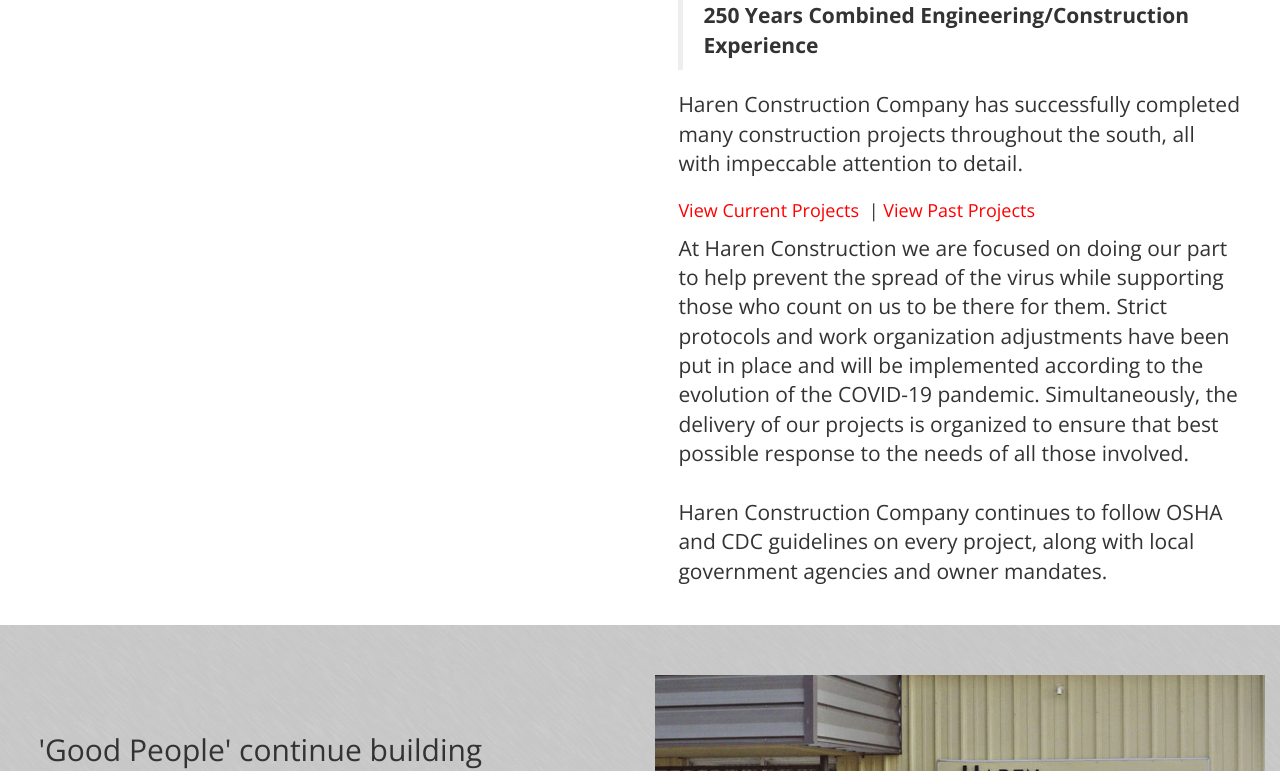
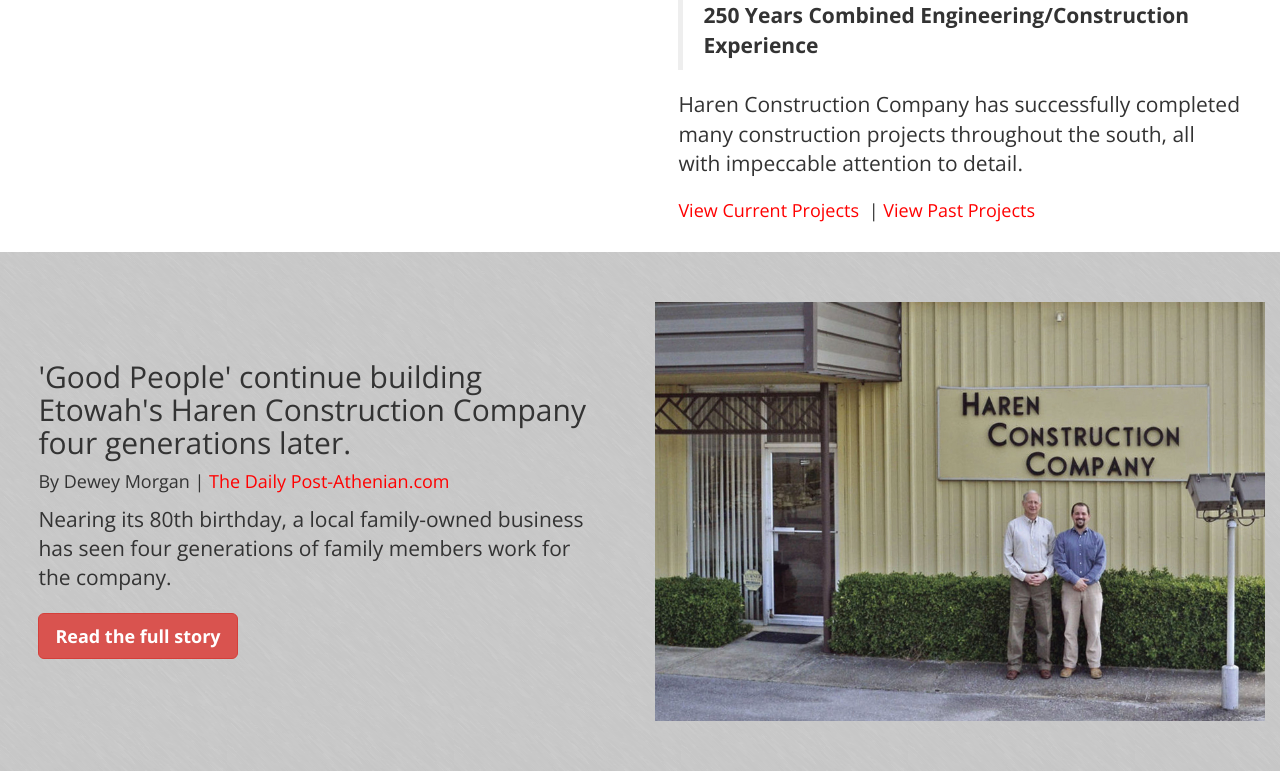
Before and after one commit to harenconstruction/applicant, a Django app: template applicant/templates/pages/index.html in a window 1280 px wide. Shown: the part 2173-2944 px from the top of the page. Run offline with Django 3.2, Linux system fonts and the light colour scheme; the template is opened without the code that fills it, so the values that code supplies are empty; parts of the project's set-up code (start-up, migrations or seed data) failed here and were passed over; some libraries are stand-ins or nearby versions; grey boxes are pictures that could not be loaded.

Commit message:
Update Covid Statement
Removed initial statement in page content

```diff
--- a/applicant/templates/pages/index.html
+++ b/applicant/templates/pages/index.html
@@ -113,13 +113,7 @@
             <p class="lead">Haren Construction Company strives to create a partnership arrangement with all parties involved in a project to insure quality and satisfaction.</p>
             <blockquote><p class="lead"><b>250 Years Combined Engineering/Construction Experience</b></p></blockquote>
             <p class="lead">Haren Construction Company has successfully completed many construction projects throughout the south, all with impeccable attention to detail.</p>
-            <p><a href="projects" style="color: red;">View Current Projects</a>
-			| <a href="pastprojects" style="color: red;">View Past Projects</a></p>
-			<!-- covid19 / OSHA & CDC -->
-			<p class="lead">At Haren Construction we are focused on doing our part to help prevent the spread of the virus while supporting those who count on us to be there for them. Strict protocols and work organization adjustments have been put in place and will be implemented according to the evolution of the COVID-19 pandemic. Simultaneously, the delivery of our projects is organized to ensure that best possible response to the needs of all those involved.
-				<br/><br/>
-				Haren Construction Company continues to follow OSHA and CDC guidelines on every project, along with local government agencies and owner mandates.
-			</p>
+            <p><a href="projects" style="color: red;">View Current Projects</a> | <a href="pastprojects" style="color: red;">View Past Projects</a></p>
         </div>
       </div>
     </div>
```
